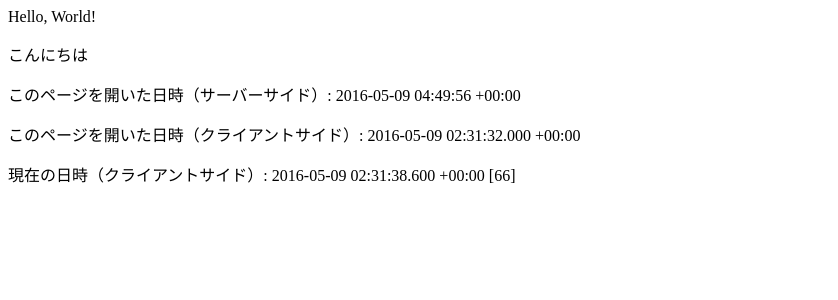
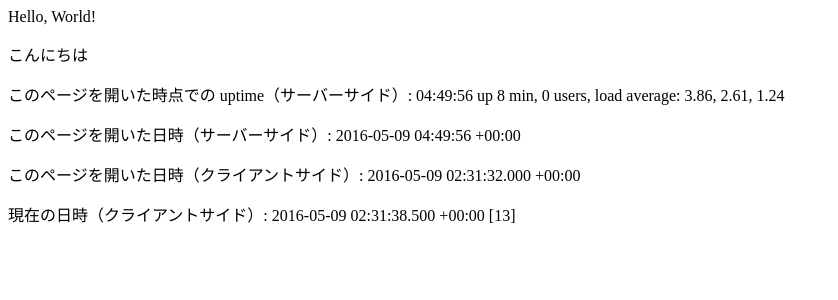
Before and after one commit to h-nagoya/cryptic-inlet-80943, a PHP site: page / in a window 1280 px wide. Shown: the top 300 px of the page, without its empty margins (0-838 px from the left). Run offline with PHP 8.4, Linux system fonts and the light colour scheme; some libraries are stand-ins or nearby versions.

Commit message:
Modified index.php

```diff
--- a/index.php
+++ b/index.php
@@ -12,6 +12,11 @@
     <div>
       <p>Hello, World!</p>
       <p>こんにちは</p>
+    </div>
+    <div>
+      <p>
+	このページを開いた時点での uptime（サーバーサイド）: <?php echo shell_exec("/usr/bin/uptime"); ?>
+      </p>
     </div>
     <div>
       <p>
@@ -44,7 +49,7 @@
       setInterval(function() {
       	$("#ct2").text(now());
 	$("#ct3").text(++n);
-      }, 100);
+      }, 500);
 
       });
     </script>
```
